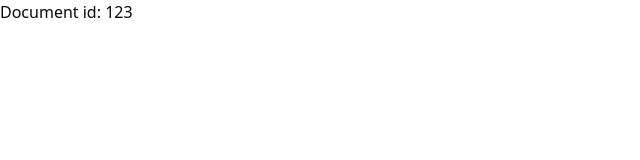
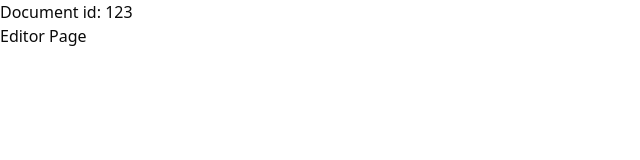
Before and after one commit to nitishcodes25/cowrite, a Next.js app: page /documents/123 in a window 1280 px wide. Shown: the top 160 px of the page, without its empty margins (0-640 px from the left). Built offline with nearby package versions, Linux system fonts and the light colour scheme.

Commit message:
chore: add editor.tsx

```diff
--- /dev/null
+++ b/src/app/documents/[documentId]/editor.tsx
@@ -0,0 +1,9 @@
+const Editor = () => {
+    return (
+        <div>
+            Editor Page
+        </div>
+    )
+}
+
+export default Editor
--- a/src/app/documents/[documentId]/page.tsx
+++ b/src/app/documents/[documentId]/page.tsx
@@ -1,3 +1,4 @@
+import Editor from "./editor"
 interface DocumentIdPageProps {
     params: Promise<{documentId: string}>
 }
@@ -7,6 +8,7 @@ const DocumentIdPage = async({params}: DocumentIdPageProps) => {
     return (
         <div>
             <h1>Document id: {documentId}</h1>
+            <Editor/>
         </div>
     )
 }
```
